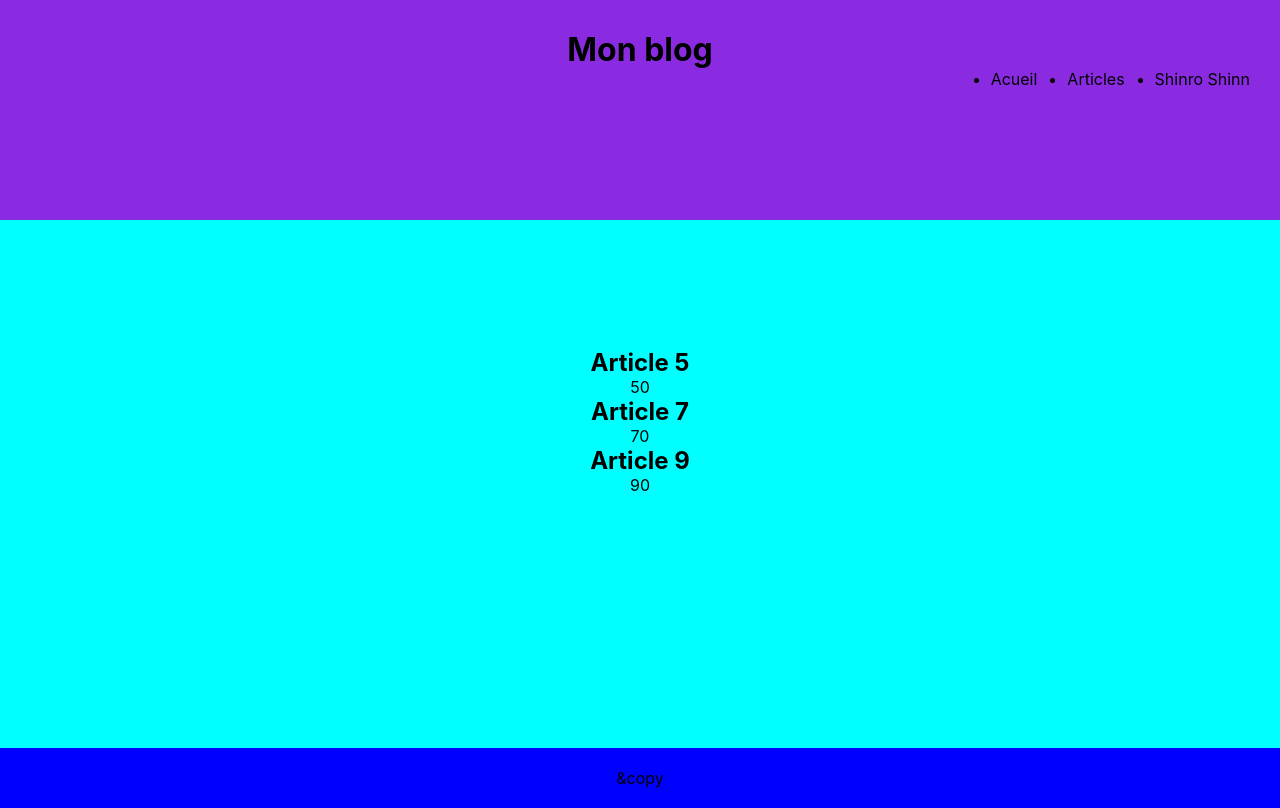
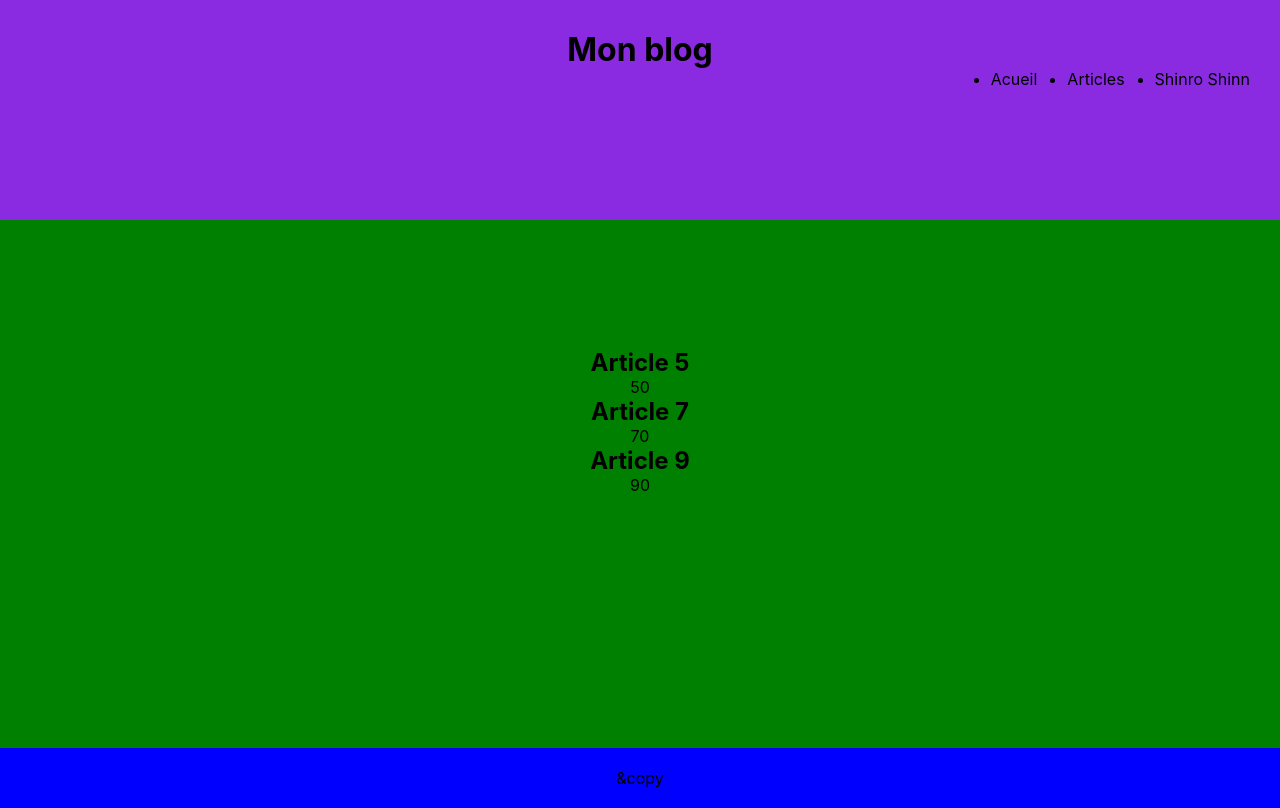
Before and after one commit to Shinrosama/projet_exo_react_3, a React (Create React App) app: page / in a window 1280 px wide. Built offline with nearby package versions, Linux system fonts and the light colour scheme.

Commit message:
add scss for composant Home just to test it

```diff
--- a/src/Home.jsx
+++ b/src/Home.jsx
@@ -1,4 +1,4 @@
-import './Home.css'
+import './Home.scss'
 
 
 function Home(){
--- a/src/Home.css
+++ b/src/Home.scss
@@ -1,6 +1,8 @@
+$bgcolor : green;
+
 .maincontainer{
-    background-color: aqua;
 
+    background-color: $bgcolor;
     text-align: center;
 
     height: 50vh;
```
Also changed, not shown: package.json (+6 -1 lines), 1 other file (tests, documents, lock files or other folders).
